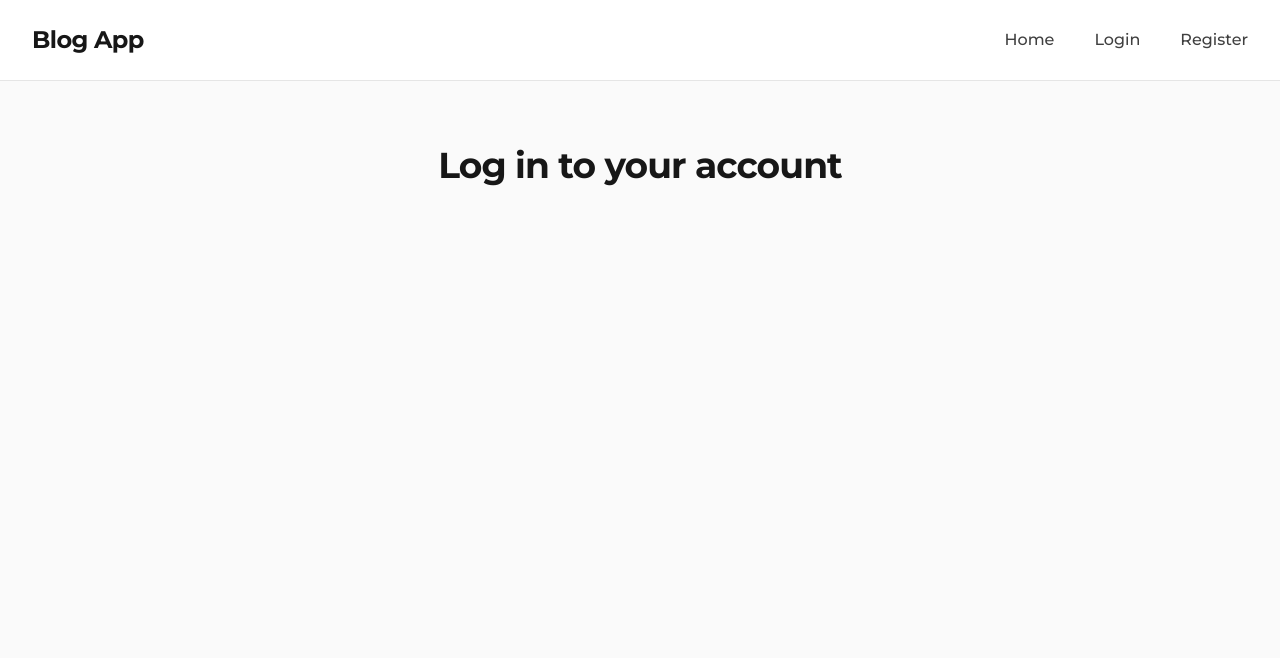
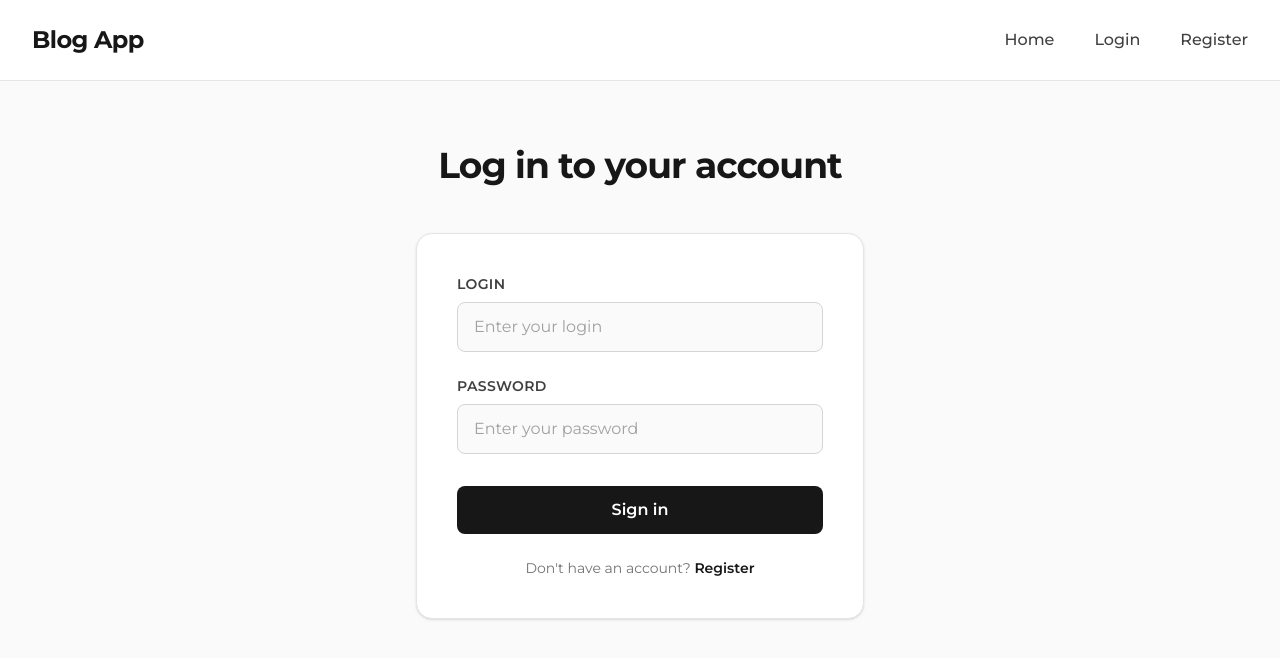
Before and after one commit to GPrzyborowski/nextjs-blog-system, a Next.js app: page /login in a window 1280 px wide. Shown: the top 658 px of the page. Built offline with nearby package versions, Linux system fonts and the light colour scheme.

Commit message:
add login form

```diff
--- a/src/app/login/page.tsx
+++ b/src/app/login/page.tsx
@@ -1,10 +1,11 @@
 import UpperContainer from '@/components/UpperContainer'
+import LoginForm from '@/components/LoginForm'
 
 export default function Login() {
     return (
         <main className="flex-1 bg-neutral-50">
             <UpperContainer title="Log in to your account" />
-
+            <LoginForm />
         </main>
     )
 }
```
